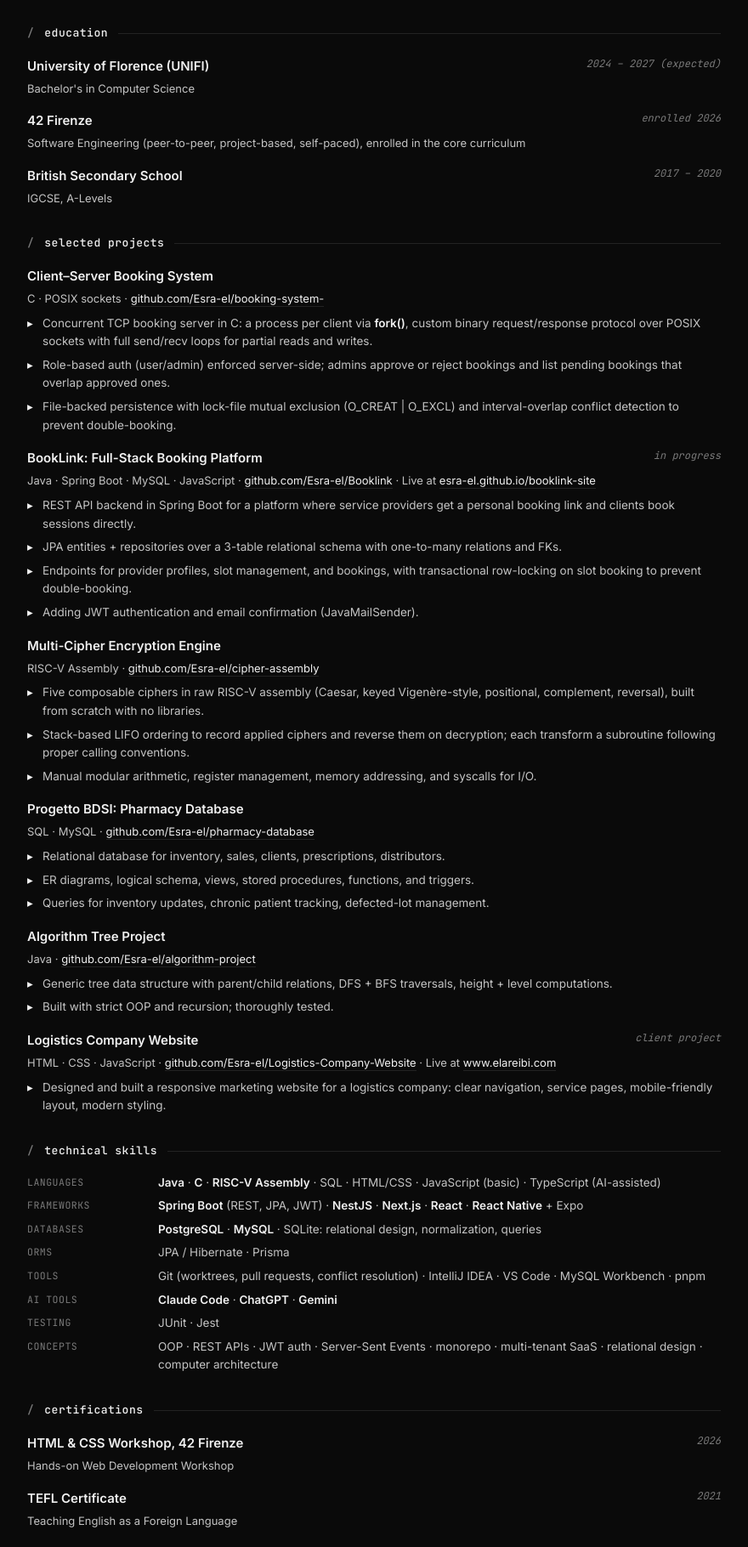
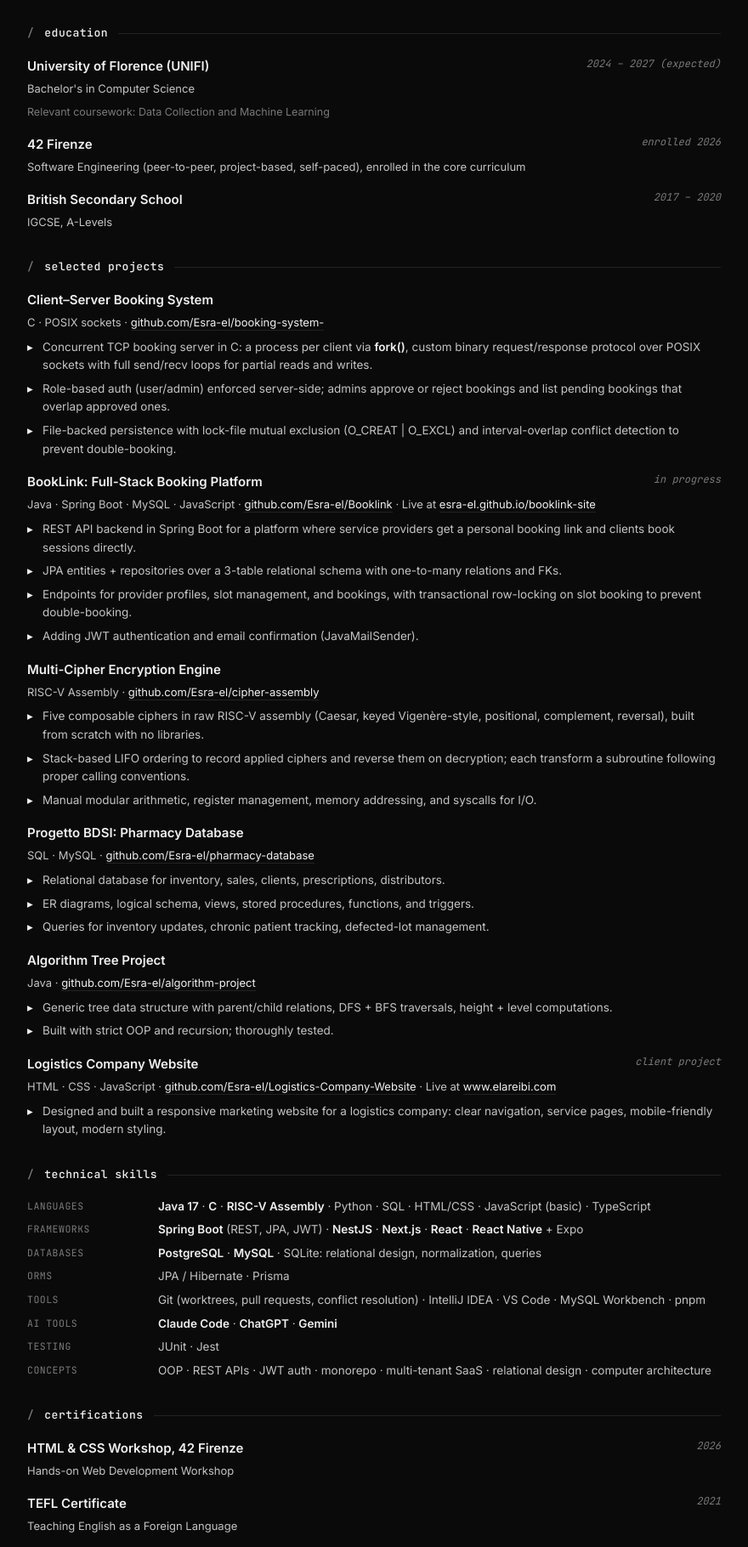
Before and after one commit to Esra-el/Esra-el.github.io, a plain HTML site: page cv.html in a window 1280 px wide. Shown: the part 992-2812 px from the top of the page at 85% size, without its empty margins (200-1080 px from the left). Drawn offline with Linux system fonts and the light colour scheme.

Commit message:
Add Python and ML coursework; tidy skills, labels, and copy

```diff
--- a/cv.html
+++ b/cv.html
@@ -259,6 +259,7 @@
       <div class="entry">
         <h3>University of Florence (UNIFI) <span class="when">2024 – 2027 (expected)</span></h3>
         <div class="where">Bachelor's in Computer Science</div>
+        <div class="where" style="font-size:12.5px;color:var(--muted);margin-top:2px">Relevant coursework: Data Collection and Machine Learning</div>
       </div>
       <div class="entry">
         <h3>42 Firenze <span class="when">enrolled 2026</span></h3>
@@ -336,7 +337,7 @@
       <h2 class="h2"><span class="slash">/</span> technical skills</h2>
       <div class="skills-grid">
         <div class="skill-label">languages</div>
-        <div class="skill-value"><strong>Java</strong> · <strong>C</strong> · <strong>RISC-V Assembly</strong> · SQL · HTML/CSS · JavaScript (basic) · TypeScript (AI-assisted)</div>
+        <div class="skill-value"><strong>Java 17</strong> · <strong>C</strong> · <strong>RISC-V Assembly</strong> · Python · SQL · HTML/CSS · JavaScript (basic) · TypeScript</div>
 
         <div class="skill-label">frameworks</div>
         <div class="skill-value"><strong>Spring Boot</strong> (REST, JPA, JWT) · <strong>NestJS</strong> · <strong>Next.js</strong> · <strong>React</strong> · <strong>React Native</strong> + Expo</div>
@@ -357,7 +358,7 @@
         <div class="skill-value">JUnit · Jest</div>
 
         <div class="skill-label">concepts</div>
-        <div class="skill-value">OOP · REST APIs · JWT auth · Server-Sent Events · monorepo · multi-tenant SaaS · relational design · computer architecture</div>
+        <div class="skill-value">OOP · REST APIs · JWT auth · monorepo · multi-tenant SaaS · relational design · computer architecture</div>
       </div>
     </section>
 
```
Also changed, not shown: index.html (+7 -3 lines).
